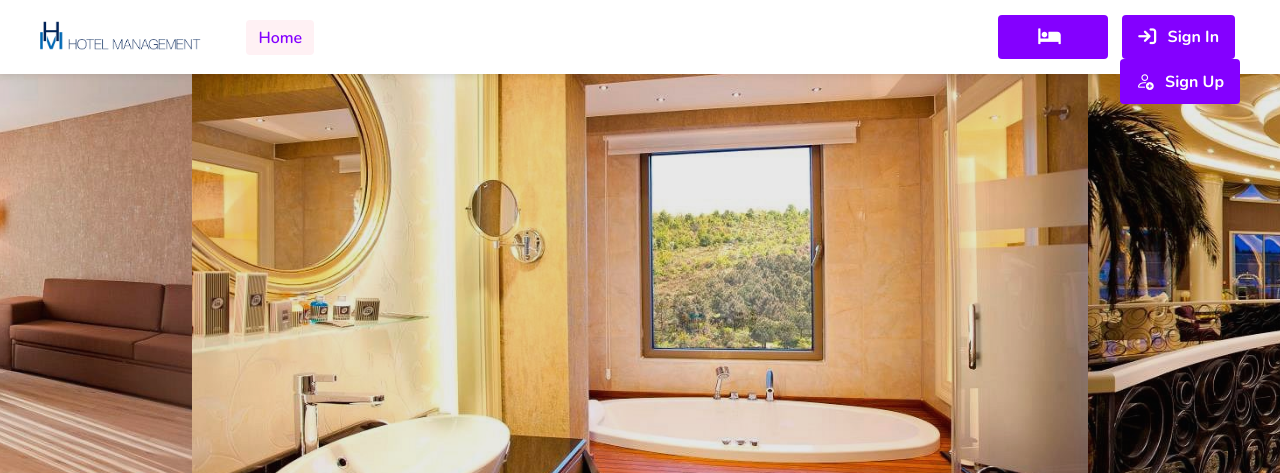
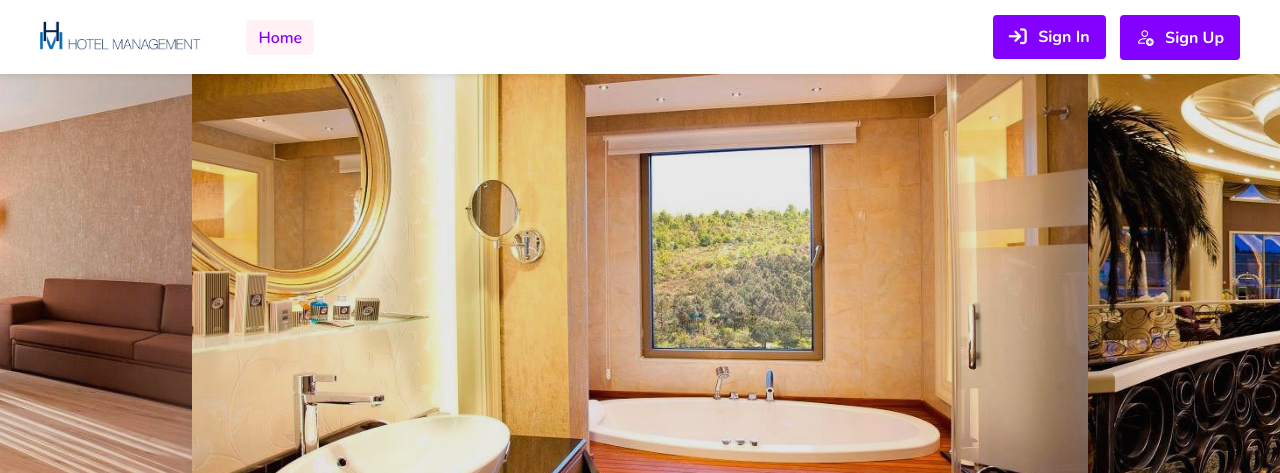
Before and after one commit to IsaLubs/Tcozy, a Django app: a page that uses templates/partials/base.html in a window 1280 px wide. Shown: the top 473 px of the page. Run offline with Django 4.2, Linux system fonts and the light colour scheme; data comes from the database, SQL or seed files in the repository; data that the repository does not hold is empty; parts of the project's set-up code (start-up, migrations or seed data) failed here and were passed over; some libraries are stand-ins or nearby versions; some web fonts are replaced.

Commit message:
Update base.html

```diff
--- a/templates/partials/base.html
+++ b/templates/partials/base.html
@@ -74,9 +74,8 @@
 
                                 <a href="{% url 'hotel:selected_rooms' %}" class="button border sign-in "><i class="fas fa-bed"></i><span class="room-count">{{ total_selected_items }}</span></a>
                                 <a href="{% url 'userauths:sign-out' %}" class="button border with-icon"><i class="bi bi-power"></i>Sign Out</a>
-                                <!--<a href="{% url 'dashboard:dashboard' %}" class="button border sign-in "><i class="bi bi-grid"></i>Dashboard</a>-->
+
                             {% else %}
-                                <a href="{% url 'hotel:selected_rooms' %}" class="button border sign-in "><i class="fas fa-bed"></i><span class="room-count">{{ total_selected_items }}</span></a>
                                 <a href="{% url 'userauths:sign-in' %}" class="button border sign-in "><i class="fa fa-sign-in"></i> Sign In</a>
                                 <a href="{% url 'userauths:sign-up' %}" class="button border with-icon"><i class="bi bi-person-add"></i> Sign Up </a>
                             {% endif %}
```
